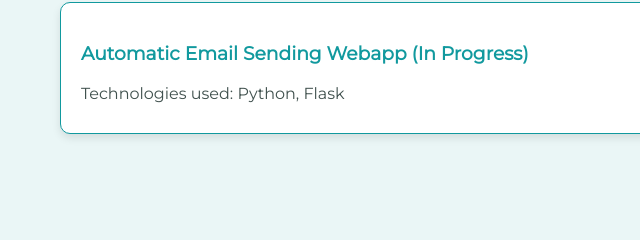
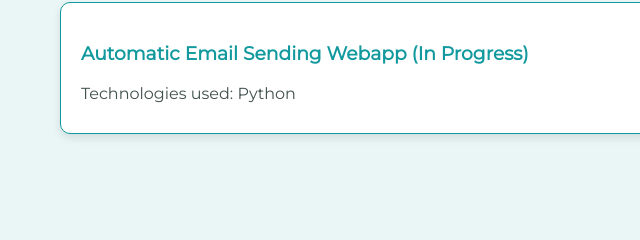
Before and after one commit to Binduvarsha/My_Site, a plain HTML site: page index.html in a window 1280 px wide. Shown: the part 1613-1853 px from the top of the page, 79-719 px from the left. Drawn offline with Linux system fonts and the light colour scheme.

Commit message:
Update index.html

```diff
--- a/index.html
+++ b/index.html
@@ -66,7 +66,7 @@
         </div>
         <div class="project-row">
             <h3><a href="https://github.com/Binduvarsha/Automated-Email-System" target="_blank" class="project-link">Automatic Email Sending Webapp (In Progress)</a></h3>
-            <p>Technologies used: Python, Flask</p>
+            <p>Technologies used: Python</p>
         </div>
     </div>
 
```
